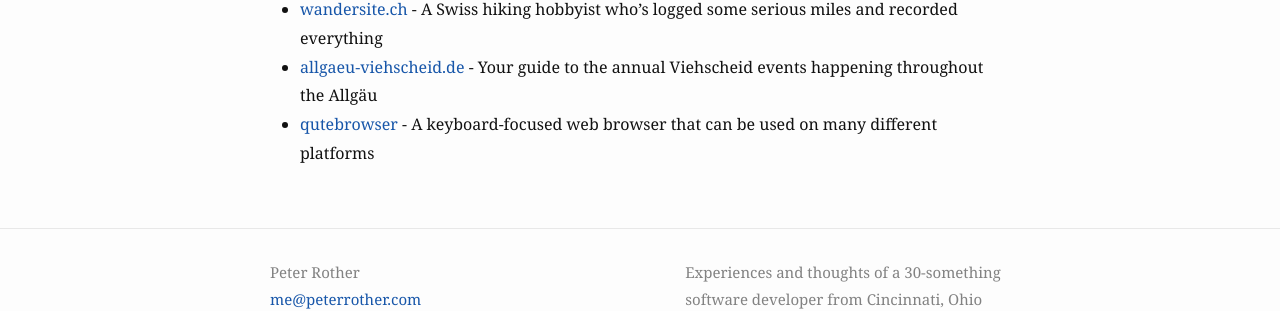
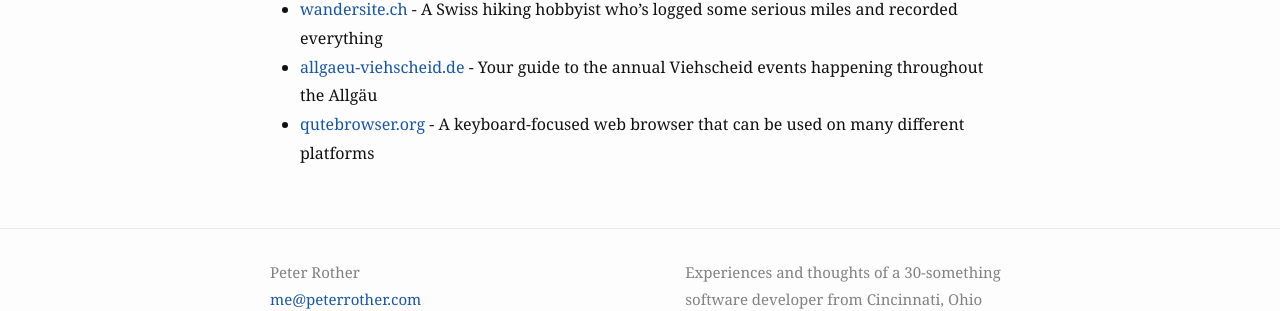
Before and after one commit to peterrother/peterrother.github.io, a Jekyll site: the page built from links.md, in a window 1280 px wide. Shown: the part 542-853 px from the top of the page. Built offline with Jekyll 4.4.1, drawn with Linux system fonts in a browser that asks for light colours.

Commit message:
Forgot tld

```diff
--- a/links.md
+++ b/links.md
@@ -34,5 +34,5 @@
 A Swiss hiking hobbyist who's logged some serious miles and recorded everything
 - [allgaeu-viehscheid.de](https://www.allgaeu-viehscheid.de) -
 Your guide to the annual Viehscheid events happening throughout the Allgäu
-- [qutebrowser](https://www.qutebrowser.org) -
+- [qutebrowser.org](https://www.qutebrowser.org) -
 A keyboard-focused web browser that can be used on many different platforms
```
